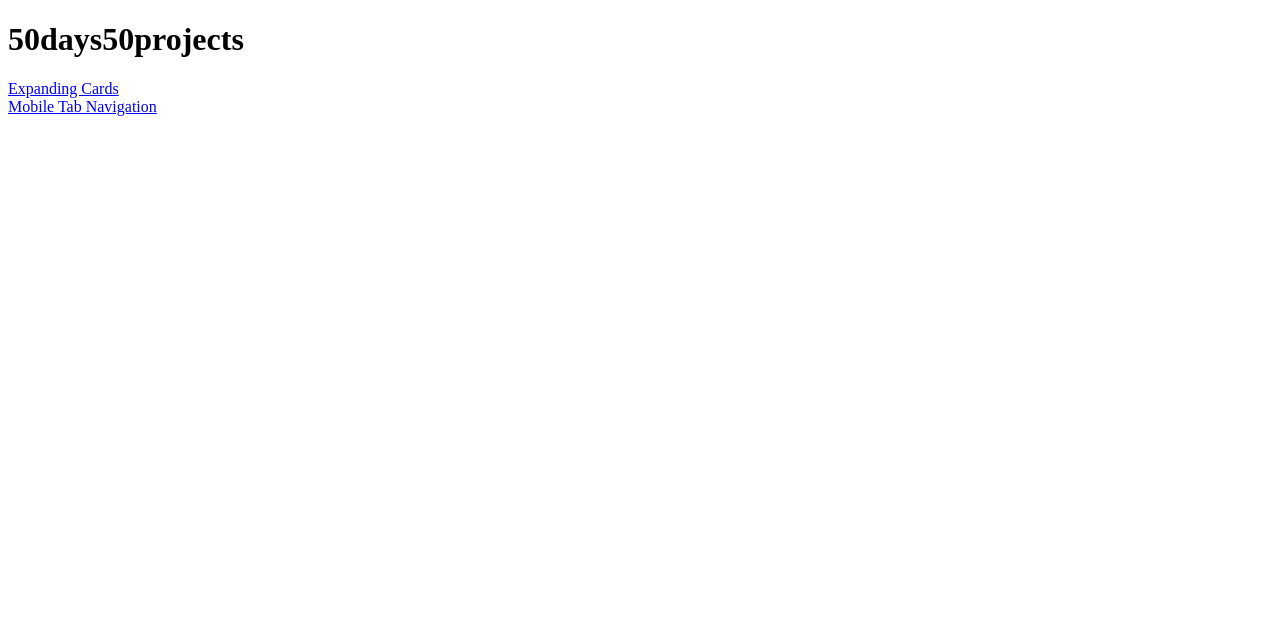
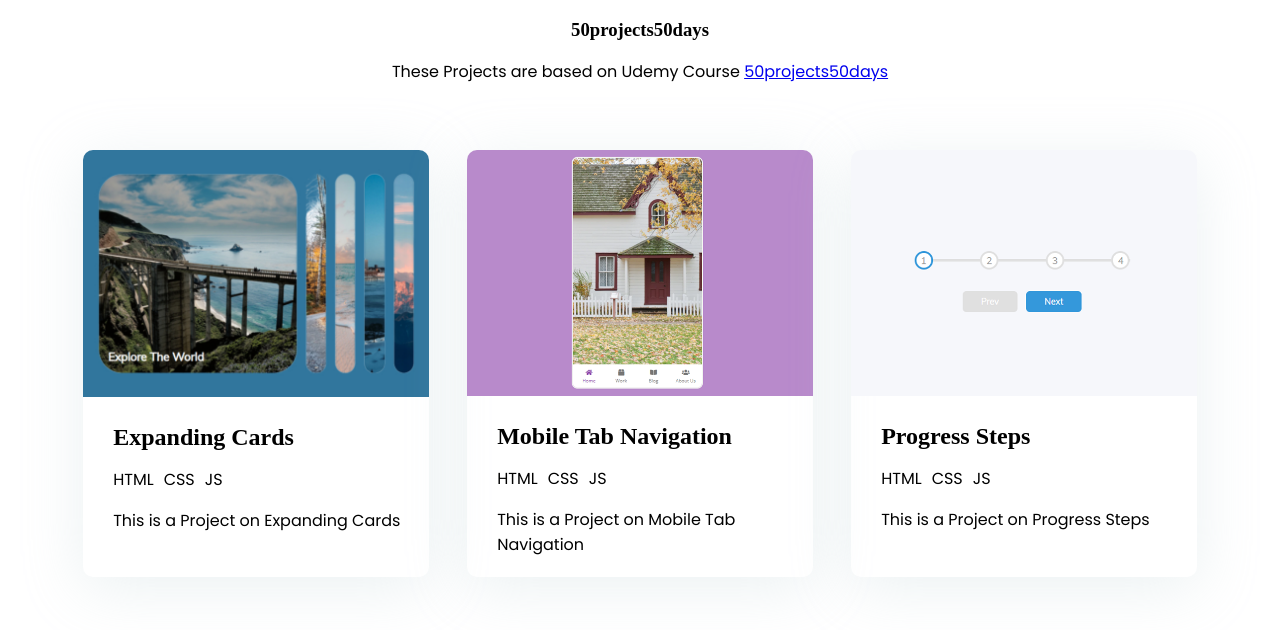
Before and after one commit to abd-2023/50projects50days, a plain HTML site: page index.html in a window 1280 px wide. Drawn offline with Linux system fonts and the light colour scheme; a web font is replaced by a local one.

Commit message:
Completed Adding the Main Page for the Portfolio of 50project50days.

```diff
--- a/index.html
+++ b/index.html
@@ -1,27 +1,78 @@
 <!DOCTYPE html>
 <html lang="en">
-
   <head>
-    <meta charset="UTF-8">
-    <meta http-equiv="X-UA-Compatible" content="IE=edge">
-    <meta name="viewport" content="width=device-width, initial-scale=1.0">
+    <meta charset="UTF-8" />
+    <meta http-equiv="X-UA-Compatible" content="IE=edge" />
+    <meta name="viewport" content="width=device-width, initial-scale=1.0" />
+    <link href="style.css" rel="stylesheet" type="text/css" />
+    <link rel="preconnect" href="https://fonts.googleapis.com" />
+    <link rel="preconnect" href="https://fonts.gstatic.com" crossorigin />
+    <link
+      href="https://fonts.googleapis.com/css2?family=Marcellus+SC&family=Poppins&display=swap"
+      rel="stylesheet"
+    />
     <title>50days50projects</title>
   </head>
 
   <body>
-    <h1>
-        50days50projects
-    </h1>
-    <div>
-        <a href="expanding-cards">
-            Expanding Cards
-        </a>
+    <header></header>
+    <main>
+      <article>
+        <section class="intro">
+          <h1>50projects50days</h1>
+          <p>
+            These Projects are based on Udemy Course
+            <a href="https://50projects50days.com/">50projects50days</a>
+          </p>
+        </section>
+        <section class="projects">
+          <div class="project">
+            <a href="expanding-cards"></a>
+            <img src="images/1-expanding-cards.jpeg" alt="Expanding Cards" />
+            <div class="project-info">
+              <h2 class="project-title">Expanding Cards</h2>
+              <div class="languages">
+                <p class="html">HTML</p>
+                <p class="css">CSS</p>
+                <p class="js">JS</p>
               </div>
-    <div>
-        <a href="mobile-tab-navigation">
-            Mobile Tab Navigation
-        </a>
+              <p class="project-desc">This is a Project on Expanding Cards</p>
             </div>
+          </div>
+          <div class="project">
+            <a href="mobile-tab-navigation"></a>
+            <img
+              src="images/38-mobile-tab-navigation.png"
+              alt="Mobile Tab Navigation"
+            />
+            <div class="project-info">
+              <h2 class="project-title">Mobile Tab Navigation</h2>
+              <div class="languages">
+                <p class="html">HTML</p>
+                <p class="css">CSS</p>
+                <p class="js">JS</p>
+              </div>
+              <p class="project-desc">
+                This is a Project on Mobile Tab Navigation
+              </p>
+            </div>
+          </div>
+          <div class="project">
+            <a href="progress-steps"></a>
+            <img src="images/2-progress-steps.png" alt="Progress Steps" />
+            <div class="project-info">
+              <h2 class="project-title">Progress Steps</h2>
+              <div class="languages">
+                <p class="html">HTML</p>
+                <p class="css">CSS</p>
+                <p class="js">JS</p>
+              </div>
+              <p class="project-desc">This is a Project on Progress Steps</p>
+            </div>
+          </div>
+        </section>
+      </article>
+    </main>
+    <footer></footer>
   </body>
-
 </html>
--- /dev/null
+++ b/style.css
@@ -0,0 +1,66 @@
+* {
+  box-sizing: border-box;
+}
+body {
+  margin: 0;
+  font-family: "Poppins";
+}
+.intro{
+	text-align: center;
+}
+h1,
+h2,
+h3,
+h4,
+h5,
+h6 {
+  font-family: "Marcellus SC", serif;
+}
+main {
+  max-width: 90%;
+  margin: auto;
+}
+@media screen and (min-width: 420px) {
+  .projects {
+    display: flex;
+    justify-content: space-around;
+  }
+  .project {
+    width: 30%;
+  }
+}
+.project {
+  margin: 50px 0;
+  box-shadow: 0 10px 60px rgba(188, 210, 213, 0.3);
+  border-radius: 10px;
+  overflow: hidden;
+  position: relative;
+}
+.project img {
+  width: 100%;
+  transition: .3s;
+}
+.project img:hover{
+	transform: scale(1.2);
+}
+.project a {
+  position: absolute;
+  left: 0;
+  width: 100%;
+  height: 100%;
+}
+.languages {
+  display: flex;
+}
+.languages p {
+  margin-right: 10px;
+}
+.project-info{
+	margin-left: 30px;
+}
+.project-title{
+	margin-bottom: 0;
+}
+.project-desc{
+	margin: 0 0 20px;
+}
```
Also changed, not shown: images/1-expanding-cards.jpeg (added), images/2-progress-steps.png (added), images/38-mobile-tab-navigation.png (added), images/bg-layer-1.svg (added), 1 other file. Lines whose indentation alone changed are shown as unchanged.
